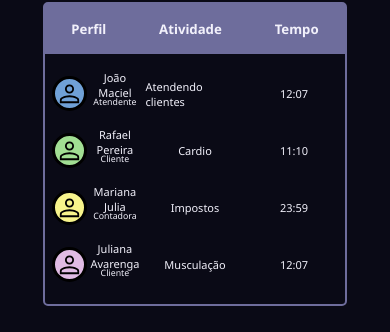
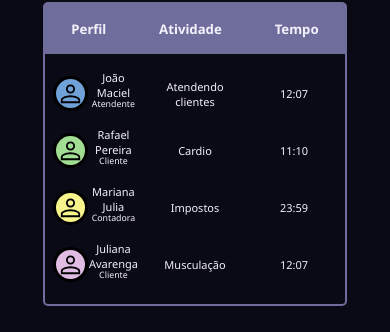
Before and after one commit to SamuelFVG/powerfit-trainee-cpe, a React (Vite) app in the folder powerfit/: page /home in a window 390 px wide. Shown: the part 384-716 px from the top of the page. Built offline with nearby package versions, Linux system fonts and the light colour scheme.

Commit message:
Responsividade Home e LinhaDaTabelaGenerica

```diff
--- a/powerfit/src/components/LinhaDaTabelaGenerica/Styles.js
+++ b/powerfit/src/components/LinhaDaTabelaGenerica/Styles.js
@@ -23,6 +23,9 @@ export const Perfil = styled.div`
   gap: 3%;
   display: flex;
   justify-content: center;
+  @media (max-width: 500px) {
+    gap: 0;
+  }
 `;
 
 export const InformacoesPerfil = styled.div`
@@ -40,6 +43,7 @@ export const DivGenerico = styled.div`
 
 export const DivGenericoTabela = styled(DivGenerico)`
   width: 33%;
+  text-align: center;
 `;
 
 export const DivGenericoPerfil = styled(DivGenerico)`
@@ -53,6 +57,7 @@ export const DivGenericoPerfil = styled(DivGenerico)`
 
 export const DivGenericoPerfilMenor = styled(DivGenericoPerfil)`
   font-size: 0.8rem;
+  margin-top: 0.3rem;
 `;
 
 export const Doodle = styled.div`
```
